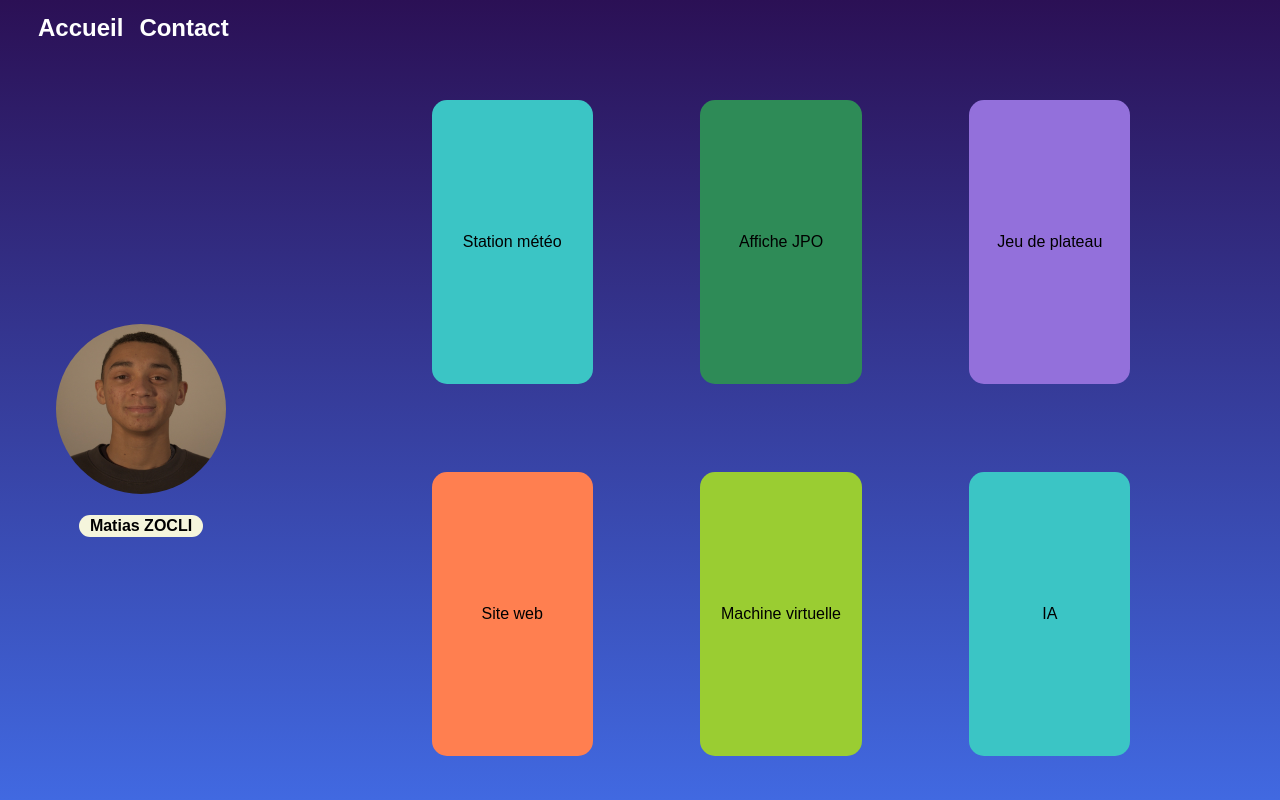
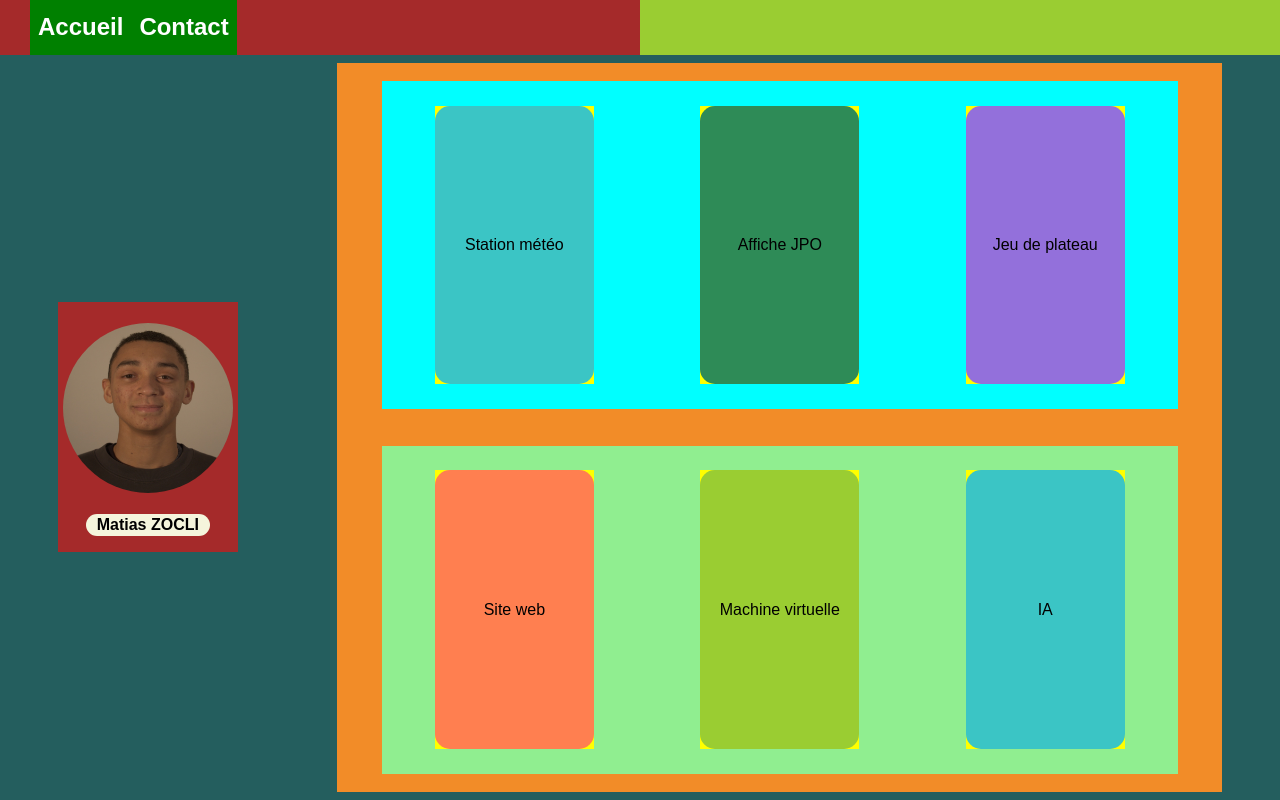
Before and after one commit to matghif/matghif.git.io, a plain HTML site: page index.html in a window 1280 px wide. Drawn offline with Linux system fonts and the light colour scheme; a web font is replaced by a local one.

Commit message:
remise des backs

```diff
--- a/css/S1_biosphere.css
+++ b/css/S1_biosphere.css
@@ -33,7 +33,7 @@ main {
     justify-content: space-around;
     align-items: center;
     height: 100%;
-    /* background-color: orchid; */
+    background-color: orchid;
 }
 
 /*--------------------------------*/
@@ -59,13 +59,14 @@ h3 {
 /*----------------------*/
 
 figure {
+    background-color: #2b1055;
     padding: 10px;
     display: flex;
     flex-direction: column;
     align-items: center;
     padding: 5px;
     margin: 0;
-    /* background-color: gray; */
+    background-color: gray;
 }
 
 figure figcaption {
--- a/css/S1_odomo.css
+++ b/css/S1_odomo.css
@@ -34,7 +34,7 @@ main {
     justify-content: space-evenly;
     align-items: center;
     height: 100%;
-    /* background-color: rgb(42, 116, 165); */
+    background-color: rgb(42, 116, 165);
 }
 
 /*------------------------*/
@@ -46,7 +46,7 @@ main {
     flex-direction: column;
     align-items: center;
     justify-content: space-around;
-    /* background-color: green; */
+    background-color: green;
     width: fit-content;
     padding: 3px;
     color: aliceblue;
--- a/css/S1_siteDassault.css
+++ b/css/S1_siteDassault.css
@@ -35,7 +35,7 @@ main {
     align-items: center;
     height: 100%;
     width: 100%;
-    /* background-color: orchid; */
+    background-color: orchid;
 }
 
 /*-------------------------------------*/
@@ -66,7 +66,7 @@ figure {
     align-items: center;
     padding: 5px;
     margin: 0;
-    /* background-color: gray; */
+    background-color: gray;
 }
 
 figure figcaption {
--- a/css/S1_vmSystemes.css
+++ b/css/S1_vmSystemes.css
@@ -35,7 +35,7 @@ main {
     align-items: center;
     height: 100%;
     width: 100%;
-    /* background-color: orchid; */
+    background-color: orchid;
 }
 
 /*--------------------------------*/
@@ -62,14 +62,14 @@ h3 {
 /*----------------------*/
 
 figure {
-    /* background-color: #2b1055; */
+    background-color: #2b1055;
     padding: 10px;
     display: flex;
     flex-direction: column;
     align-items: center;
     padding: 5px;
     margin: 0;
-    /* background-color: gray; */
+    background-color: gray;
 }
 
 figure figcaption {
--- a/css/S2_afficheJpo.css
+++ b/css/S2_afficheJpo.css
@@ -35,7 +35,7 @@ main {
     align-items: center;
     height: 100%;
     width: 100%;
-    /* background-color: orchid; */
+    background-color: orchid;
 }
 
 /*--------------------------------*/
@@ -69,7 +69,7 @@ figure {
     align-items: center;
     padding: 5px;
     margin: 0;
-    /* background-color: gray; */
+    background-color: gray;
 }
 
 figure figcaption {
--- a/css/S2_hyperStellar.css
+++ b/css/S2_hyperStellar.css
@@ -35,7 +35,7 @@ main {
     justify-content: space-evenly;
     align-items: center;
     height: 100%;
-    /* background-color: orchid; */
+    background-color: orchid;
 }
 
 /*-------------------------*/
@@ -48,7 +48,7 @@ main {
     align-items: center;
     width: 100%;
     height: fit-content;
-    /* background-color: goldenrod; */
+    background-color: goldenrod;
     padding: 5px;
     height: 40%;
     flex-wrap: wrap;
@@ -80,10 +80,11 @@ figure {
     display: flex;
     flex-direction: column;
     align-items: center;
+    background-color: #2b1055;
     padding: 10px;
     padding: 5px;
     margin: 0;
-    /* background-color: gray; */
+    background-color: gray;
 }
 
 figure figcaption {
--- a/css/accueil.css
+++ b/css/accueil.css
@@ -25,13 +25,13 @@ li {list-style: none;}
 
 header {
     display: flex;
-    /* background-color: yellowgreen; */
+    background-color: yellowgreen;
     height: 60px;
 }
 
 header nav {
     display: flex;
-    /* background-color: brown; */
+    background-color: brown;
     width: 50%;
 }
 
@@ -40,7 +40,7 @@ header nav ul {
     justify-content: space-evenly;
     align-items: center;
     /*background-color: #2b1055;*/
-    /* background-color: green; */
+    background-color: green;
     color: white;
     width: fit-content;
     margin-left: 30px;
@@ -71,7 +71,7 @@ header figure {
     flex-direction: column;
     justify-content: space-evenly;
     align-items: center;
-    /* background-color: brown; */
+    background-color: brown;
     width: fit-content;
     height: 150px;
     margin: 0px;
@@ -109,7 +109,8 @@ header figure figcaption {
 main {
     display: flex;
     justify-content: space-around;
-    /* background-color: #245e5e; */
+    padding: 8px;/*pour bien voir le main*/
+    background-color: #245e5e;
     align-items: center;
     height: 100vh;
 }
@@ -130,7 +131,7 @@ main p {
     width: 70%;
     height: 100%;
     text-align: center;
-    /* background-color: #F28C28; */
+    background-color: #F28C28;
 }
 
 /*----------------------*/
@@ -140,7 +141,7 @@ main p {
 #topRigthMain {
     display: flex;
     justify-content: space-around;
-    /* background-color: aqua; */
+    background-color: aqua;
     height: 45%;
     width: 90%;
 }
@@ -160,7 +161,7 @@ main a {
 
 .linkpage {
     display: flex;
-    /* background-color: yellow; */
+    background-color: yellow;
     height: 85%;
     width: 20%;
     /*flex-basis: 20%;*/
@@ -192,14 +193,14 @@ main a {
 #SaeAfficheJpo img {
     max-width: 90%;
     max-height: 40%;
-    /* background-color: yellow; */
+    background-color: yellow;
 }
 
 /*--- jeu de plateau c# (ihm/dev objet) ---*/
 #SaeJeuDePlateau {background-color: mediumpurple;}
 
 #SaeJeuDePlateau img {
-    /* background-color: yellow; */
+    background-color: yellow;
     width: 80%;
     height: 35%;
 }
@@ -210,7 +211,7 @@ main a {
 #bottomRigthMain {
     display: flex;
     justify-content: space-around;
-    /* background-color: lightgreen; */
+    background-color: lightgreen;
     height: 45%;
     width: 90%;
 }
@@ -247,7 +248,7 @@ main figure {
     flex-direction: column;
     justify-content: space-evenly;
     align-items: center;
-    /* background-color: brown; */
+    background-color: brown;
     width: fit-content;
     height: 250px;
     margin: 0px;
--- a/css/contact.css
+++ b/css/contact.css
@@ -32,7 +32,7 @@ main {
     display: flex;
     justify-content: center;
     align-items: center;
-    /* background-color: #245e5e; */
+    background-color: #245e5e;
     height: 100%;
 }
 
--- a/css/cssCommun.css
+++ b/css/cssCommun.css
@@ -5,13 +5,13 @@
 /*header, menu, class .nom de chaque page*/
 header {
     display: flex;
-    /* background-color: yellowgreen; */
+    background-color: yellowgreen;
     height: 60px;
 }
 
 header nav {
     display: flex;
-    /* background-color: brown; */
+    background-color: brown;
     width: 50%;
 }
 
@@ -20,7 +20,7 @@ header nav ul {
     justify-content: space-evenly;
     align-items: center;
     /*background-color: #2b1055;*/
-    /* background-color: green; */
+    background-color: green;
     color: white;
     width: fit-content;
     margin-left: 30px;
```
